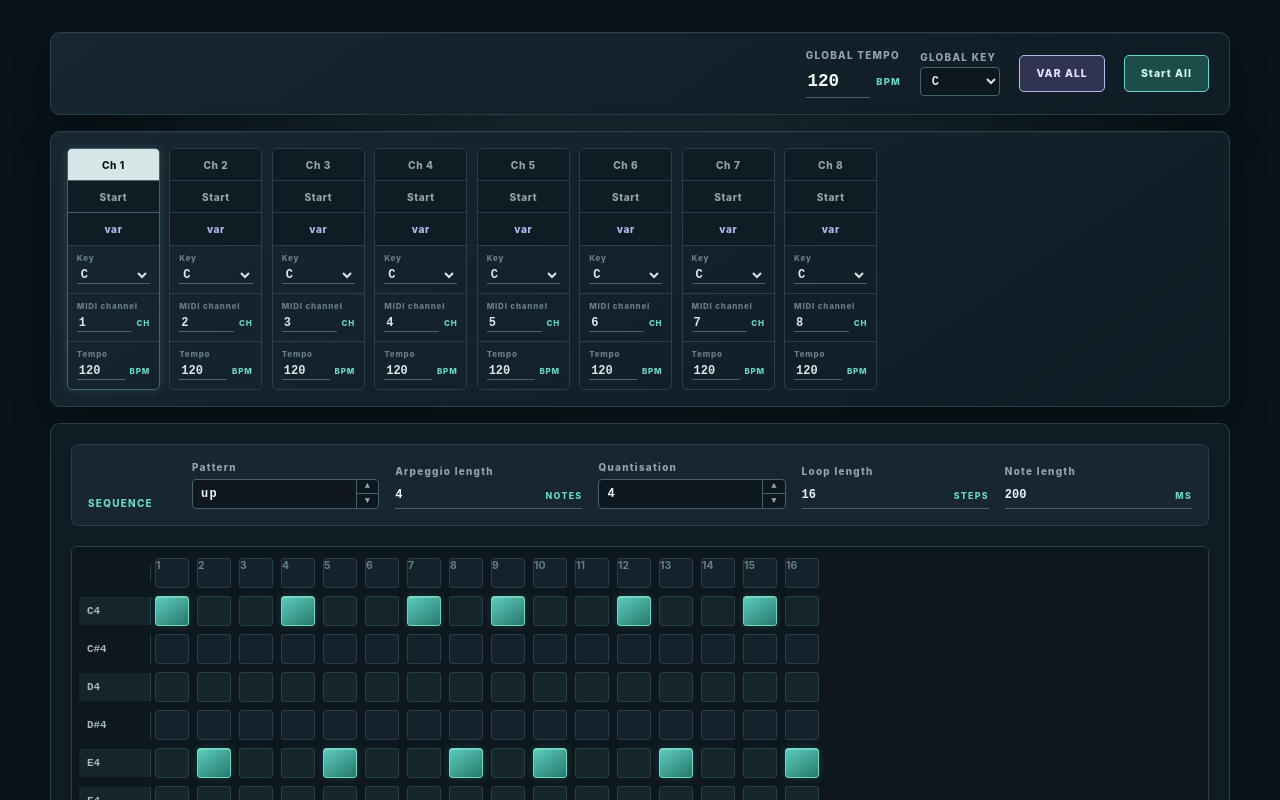
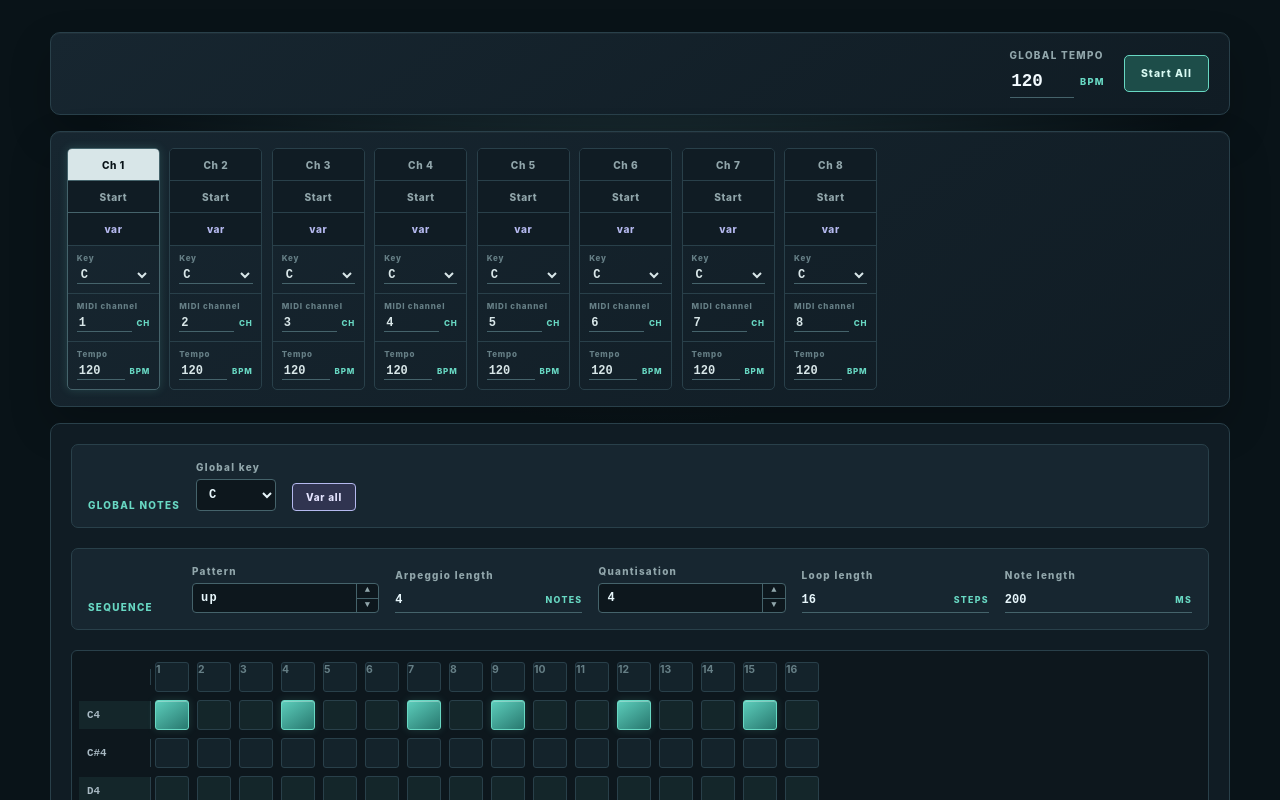
Before and after one commit to hendrik-goebel/Arpeggiator, a Vue app: page / in a window 1280 px wide. Shown: the top 800 px of the page. Built offline with nearby package versions, Linux system fonts and the light colour scheme.

Commit message:
layout arrangement

```diff
--- a/src/App.vue
+++ b/src/App.vue
@@ -9,12 +9,6 @@
         <label>GLOBAL TEMPO
           <span class="input-wrap"><input type="number" :value="globalBpm" @input="(e)=> setGlobalBpm(+e.target.value)" min="20" max="300" /><small>BPM</small></span>
         </label>
-        <label>GLOBAL KEY
-          <select class="global-key-select" :value="globalKey" @change="updateGlobalKey($event.target.value)">
-            <option v-for="key in CIRCLE_OF_FIFTHS_KEYS" :key="key.name" :value="key.name">{{ key.name }}</option>
-          </select>
-        </label>
-        <button class="global-var" @click="createGlobalVariation">VAR ALL</button>
         <button class="master-play" @click="toggleGlobalPlay">{{ globalPlaying ? 'Stop All' : 'Start All' }}</button>
       </div>
     </section>
@@ -26,9 +20,10 @@
 
 
     <ArpeggiatorPanel :channel="currentChannel" :outputs="outputs" :selectedOutputId="selectedOutputId" :log="log"
+      :global-key="globalKey"
       @toggle-note="toggleNote" @cycle-step="cycleStep" @toggle-play="togglePlay" @enable-midi="enableMidi"
       @select-output="(id)=>{ selectedOutputId = id }" @update-pattern="updatePattern" @update-noteLength="updateNoteLength" @clear-notes="clearNotes" @update-loop-length="updateLoopLength" @update-quant="updateQuantisation"
-      @update-arpeggio-length="updateArpeggioLength" />
+      @update-arpeggio-length="updateArpeggioLength" @update-global-key="updateGlobalKey" @global-variation="createGlobalVariation" />
   </main>
 </template>
 
@@ -37,7 +32,6 @@ import { onBeforeUnmount, onMounted } from 'vue'
 import ChannelsBar from './components/ChannelsBar.vue'
 import ArpeggiatorPanel from './components/ArpeggiatorPanel.vue'
 import { useChannels } from './useChannels'
-import { CIRCLE_OF_FIFTHS_KEYS } from './config'
 
 const {
   channels,
@@ -49,6 +43,7 @@ const {
   setGlobalBpm,
   updateGlobalKey,
   toggleGlobalPlay,
+  stopAll,
   createGlobalVariation,
   selectChannel,
   toggleChannelPlay,
@@ -140,18 +135,6 @@ h2 { color: var(--text-muted); font-size: .7rem; letter-spacing: .16em; }
 .global-controls .module-heading { margin: 0; }
 .master-control { gap: 1.2rem; }
 .master-control label { color: var(--text-muted); font-size: .62rem; font-weight: 800; letter-spacing: .13em; }
-.global-key-select {
-  display: block;
-  width: 5rem;
-  margin-top: .3rem;
-  padding: .35rem .4rem;
-  border: 1px solid var(--line-strong);
-  border-radius: 4px;
-  background: var(--bg-control);
-  color: var(--text);
-  font: 700 .75rem ui-monospace, monospace;
-}
-.global-key-select:focus { border-color: var(--teal); outline: 0; box-shadow: 0 0 0 2px rgba(104, 216, 195, .12); }
 .input-wrap { display: flex; align-items: center; margin-top: .3rem; }
 .master-control input {
   width: 4rem; padding: .35rem .1rem; border: 0; border-bottom: 1px solid var(--line-strong);
@@ -162,16 +145,9 @@ h2 { color: var(--text-muted); font-size: .7rem; letter-spacing: .16em; }
   border: 1px solid var(--teal); border-radius: 5px; padding: .7rem 1rem; background: var(--teal-deep);
   color: var(--teal-soft); font-size: .65rem; font-weight: 800; letter-spacing: .1em; cursor: pointer;
 }
-.global-var {
-  border: 1px solid var(--lavender);
-  border-radius: 5px;
-  padding: .7rem 1rem;
-  background: var(--lavender-deep);
-  color: var(--lavender-soft);
-  font-size: .65rem;
-  font-weight: 800;
-  letter-spacing: .1em;
-  cursor: pointer;
+.master-stop {
+  border: 1px solid var(--coral); border-radius: 5px; padding: .7rem 1rem; background: var(--coral-deep);
+  color: var(--coral-soft); font-size: .65rem; font-weight: 800; letter-spacing: .1em; cursor: pointer;
 }
 @media (max-width: 650px) {
   .instrument { width: min(100% - 1rem, 1180px); margin-top: 1rem; }
--- a/src/components/ArpeggiatorPanel.vue
+++ b/src/components/ArpeggiatorPanel.vue
@@ -3,8 +3,9 @@ import { computed } from 'vue'
 import StepsGrid from './StepsGrid.vue'
 import LogPanel from './LogPanel.vue'
 import StepperControl from './StepperControl.vue'
-import { DEFAULT_BASE, KEYBOARD_OCTAVE_SIZE } from '../config'
-const props = defineProps<{ channel: any, outputs: any[], selectedOutputId: string | null, log: string[] }>()
+import { CIRCLE_OF_FIFTHS_KEYS, DEFAULT_BASE, KEYBOARD_OCTAVE_SIZE, CircleOfFifthsKey } from '../config'
+
+const props = defineProps<{ channel: any, outputs: any[], selectedOutputId: string | null, log: string[], globalKey: CircleOfFifthsKey }>()
 
 const base = computed(() => props.channel?.base ?? DEFAULT_BASE)
 const fullNotes = computed(() => Array.from({ length: KEYBOARD_OCTAVE_SIZE }, (_, i) => base.value + i))
@@ -13,6 +14,15 @@ const fullNotes = computed(() => Array.from({ length: KEYBOARD_OCTAVE_SIZE }, (_
 <template>
   <section class="arpeggiator-panel">
     <div class="controls">
+      <div class="control-section global-note-section">
+        <h3>GLOBAL NOTES</h3>
+        <label>Global key
+          <select :value="globalKey" @change="$emit('update-global-key', $event.target.value)">
+            <option v-for="key in CIRCLE_OF_FIFTHS_KEYS" :key="key.name" :value="key.name">{{ key.name }}</option>
+          </select>
+        </label>
+        <button class="global-variation" @click="$emit('global-variation')">Var all</button>
+      </div>
       <div class="control-section sequence-section">
         <h3>SEQUENCE</h3>
         <label>Pattern <StepperControl :value="channel.pattern" :values="['up', 'down', 'updown', 'random']" @update:value="$emit('update-pattern', $event)" /></label>
@@ -52,11 +62,16 @@ h2 { color: #effaff; font-size: 1.15rem; letter-spacing: .08em; }
 .control-section, .routing-section { border: 1px solid var(--line); border-radius: 7px; overflow: hidden; background: var(--line); }
 .control-section { display: grid; grid-template-columns: repeat(2, minmax(0, 1fr)); gap: .8rem 1rem; padding: 1rem; background: var(--bg-raised); }
 .sequence-section { grid-template-columns: minmax(5.5rem, auto) repeat(5, minmax(0, 1fr)); align-items: end; }
+.global-note-section { grid-template-columns: minmax(5.5rem, auto) auto auto; align-items: end; justify-content: start; justify-items: start; }
 .routing-section { grid-template-columns: 1fr; }
 .control-column { display: grid; grid-template-columns: repeat(2, minmax(0, 1fr)); gap: .8rem 1rem; padding: 1rem; background: var(--bg-raised); }
 .control-section h3 { grid-column: 1 / -1; color: var(--teal); }
 .sequence-section h3 { grid-column: auto; }
 .control-section label { display: grid; gap: .38rem; }
+.global-note-section h3 { grid-column: auto; color: var(--teal); }
+.global-note-section label { justify-self: start; }
+.global-note-section select { width: 5rem; }
+.global-variation { align-self: end; justify-self: start; border: 1px solid var(--lavender); border-radius: 4px; padding: .45rem .8rem; background: var(--lavender-deep); color: var(--lavender-soft); font-size: .62rem; font-weight: 800; letter-spacing: .08em; cursor: pointer; }
 .control-column h3 { grid-column: 1 / -1; color: var(--teal); }
 .control-column label { display: grid; gap: .38rem; }
 select, input { min-width: 0; box-sizing: border-box; border: 1px solid var(--line-strong); border-radius: 4px; padding: .45rem .5rem; background: var(--bg-control); color: #e7f6fb; font: 600 .75rem ui-monospace, monospace; outline: none; }
@@ -73,5 +88,5 @@ select:focus, input:focus { border-color: var(--teal); box-shadow: 0 0 0 2px rgb
 .sequencer { overflow-x: auto; }
 .section-label { display: flex; justify-content: space-between; margin: 0 0 .6rem; }
 .section-label span { color: #52636f; font-size: .55rem; }
-@media (max-width: 560px) { .arpeggiator-panel { padding: .8rem; } .sequence-section { grid-template-columns: 1fr 1fr; } .sequence-section h3 { grid-column: 1 / -1; } .routing { grid-template-columns: 1fr; } .control-column { grid-template-columns: 1fr 1fr; } }
+@media (max-width: 560px) { .arpeggiator-panel { padding: .8rem; } .global-note-section, .sequence-section { grid-template-columns: 1fr 1fr; } .global-note-section h3, .sequence-section h3 { grid-column: 1 / -1; } .routing { grid-template-columns: 1fr; } .control-column { grid-template-columns: 1fr 1fr; } }
 </style>
--- a/src/useChannels.ts
+++ b/src/useChannels.ts
@@ -40,6 +40,11 @@ export function useChannels() {
       channels.forEach(channel => { if (!channel.playing) channel.arpeggiator.start() })
       globalPlaying.value = true
     }
+  }
+
+  function stopAll() {
+    channels.forEach(channel => channel.arpeggiator.stop())
+    globalPlaying.value = false
   }
 
   function selectChannel(index:number){ currentIndex.value = index }
@@ -260,6 +265,7 @@ export function useChannels() {
     setGlobalBpm,
     updateGlobalKey,
     toggleGlobalPlay,
+    stopAll,
     selectChannel,
     toggleChannelPlay,
     togglePlay,
```
